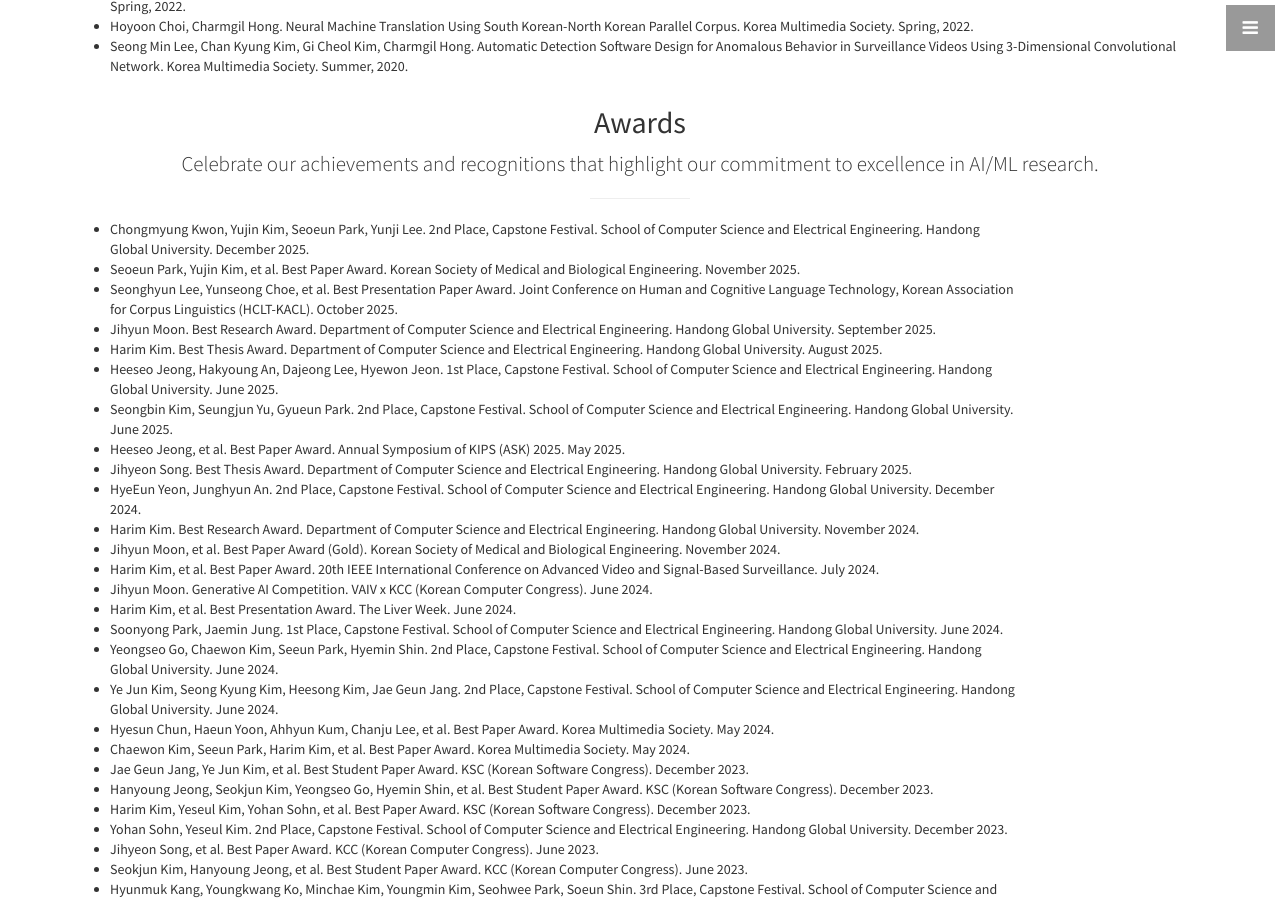
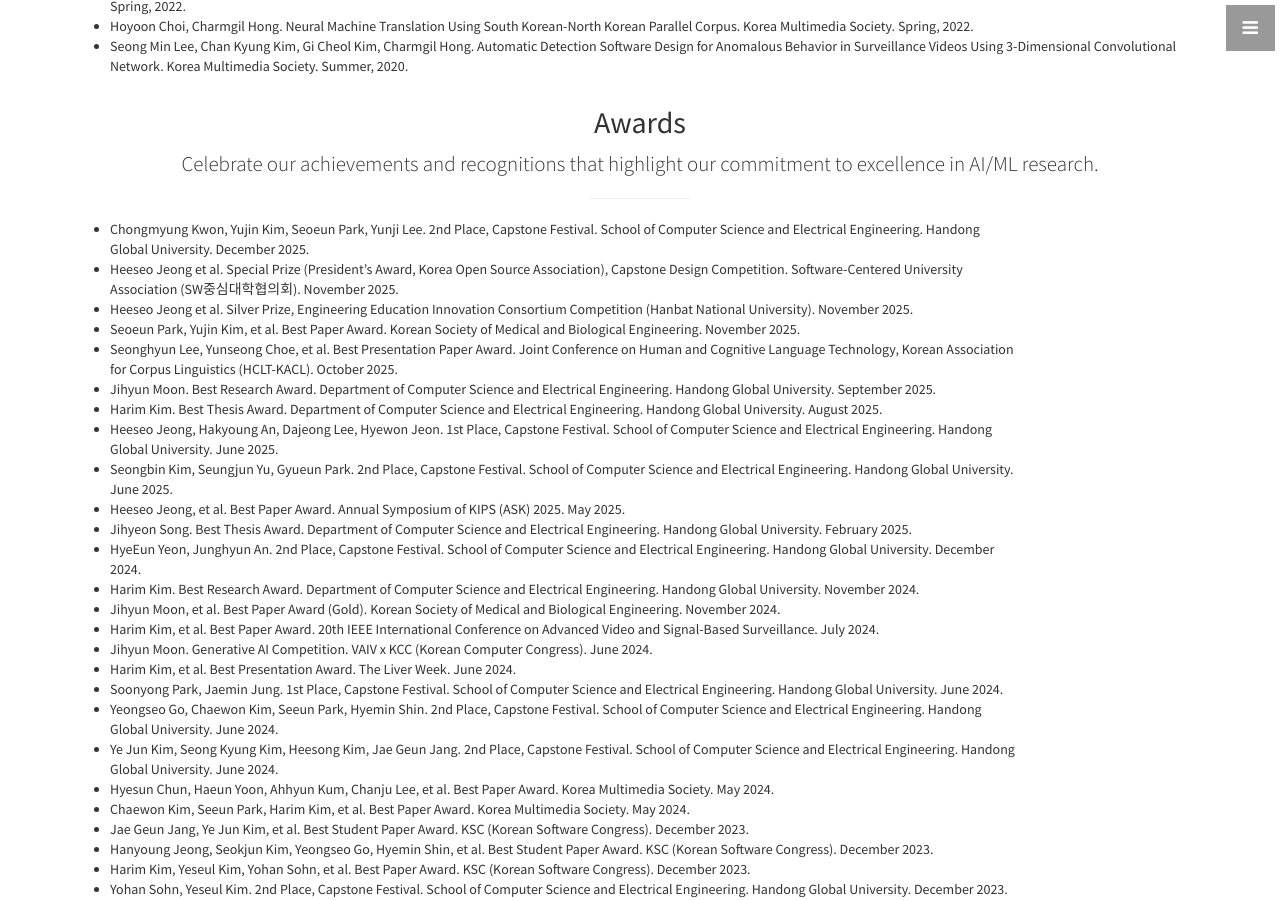
Before and after one commit to nth221/nth221.github.io, a Jekyll site: the page built from index.html, in a window 1280 px wide and 900 px high, scrolled down 6771 px. Built offline with Jekyll 4.4.1, drawn with Linux system fonts in a browser that asks for light colours.

Commit message:
modified:   _includes/portfolio.html

```diff
--- a/_includes/portfolio.html
+++ b/_includes/portfolio.html
@@ -151,6 +151,8 @@
           <div class="col-lg-10 text-justify">
             <ul class="publication-list">
               <li>Chongmyung Kwon, Yujin Kim, Seoeun Park, Yunji Lee. 2nd Place, Capstone Festival. School of Computer Science and Electrical Engineering. Handong Global University. December 2025.</li>
+              <li>Heeseo Jeong et al. Special Prize (President’s Award, Korea Open Source Association), Capstone Design Competition. Software-Centered University Association (SW중심대학협의회). November 2025.</li>
+              <li>Heeseo Jeong et al. Silver Prize, Engineering Education Innovation Consortium Competition (Hanbat National University). November 2025.</li>
               <li>Seoeun Park, Yujin Kim, et al. Best Paper Award. Korean Society of Medical and Biological Engineering. November 2025.</li>
               <li>Seonghyun Lee, Yunseong Choe, et al. Best Presentation Paper Award. Joint Conference on Human and Cognitive Language Technology, Korean Association for Corpus Linguistics (HCLT-KACL). October 2025.</li>
               <li>Jihyun Moon. Best Research Award. Department of Computer Science and Electrical Engineering. Handong Global University. September 2025.</li>
```
